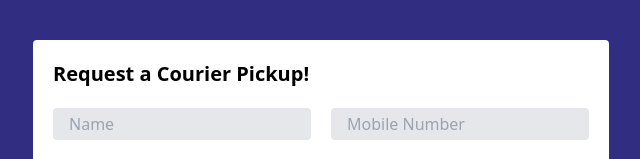
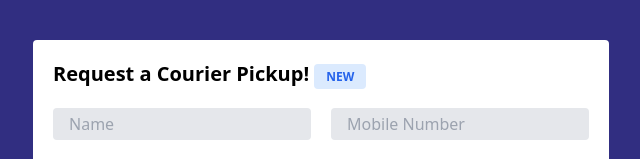
Before and after one commit to anburocky3/courier-pickup-form, a website built with Vite: page index.html in a window 1280 px wide. Shown: the top 159 px of the page, without its empty margins (319-959 px from the left). Built offline with nearby package versions, Linux system fonts and the light colour scheme; what just-validate would draw is missing.

Commit message:
fix: added new badge to card

```diff
--- a/index.html
+++ b/index.html
@@ -20,7 +20,12 @@
   <body>
     <div class="bg-indigo-900 min-h-screen p-10">
       <div class="bg-white rounded p-5 max-w-xl mx-auto">
-        <h4 class="font-semibold text-xl">Request a Courier Pickup!</h4>
+        <h4 class="font-semibold text-xl">
+          Request a Courier Pickup!
+          <span class="bg-blue-100 px-3 py-1 rounded text-blue-600 text-xs"
+            >NEW</span
+          >
+        </h4>
         <form id="courier-request-form" class="my-5 space-y-5" method="post">
           <div class="grid grid-cols-2 gap-x-5">
             <input
```
